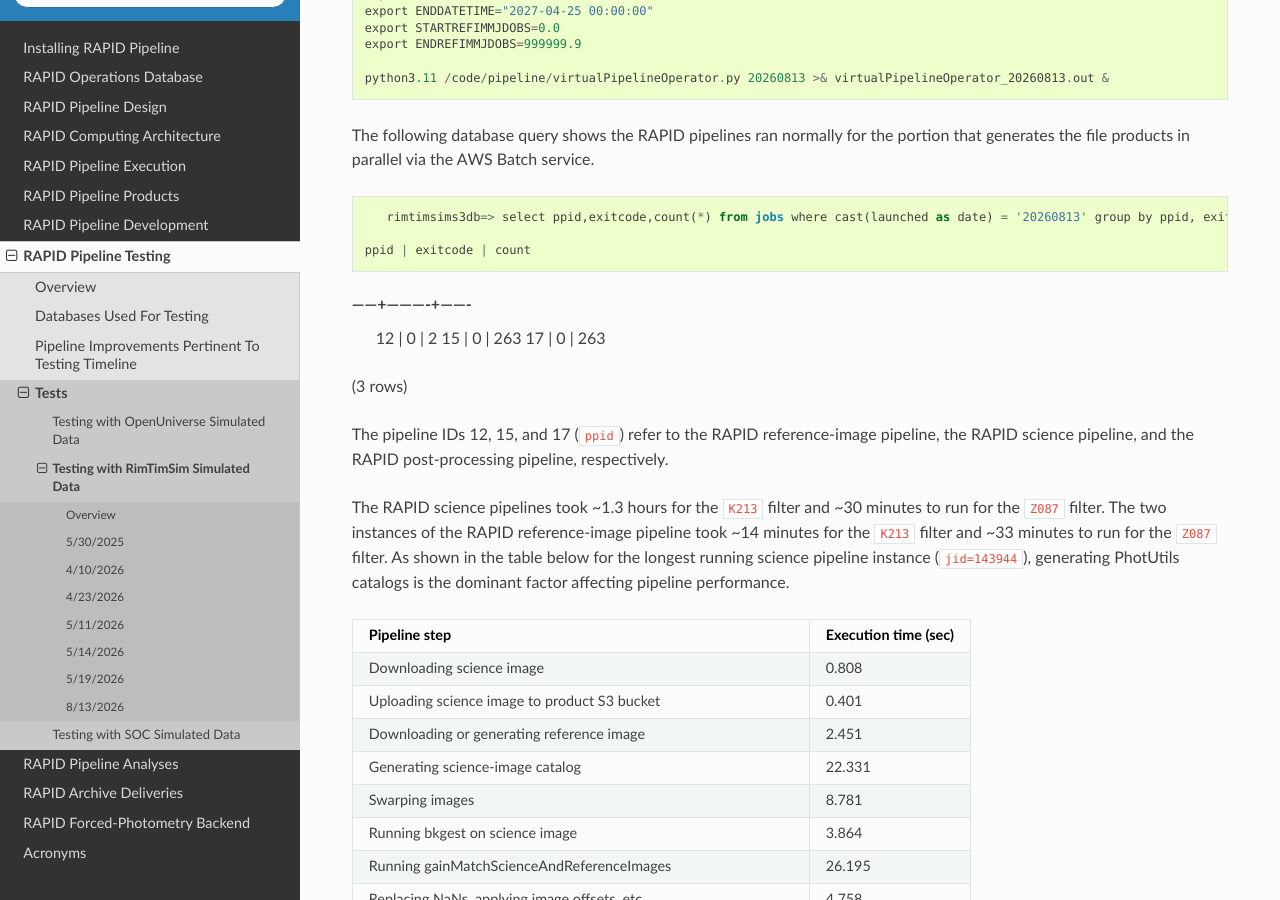
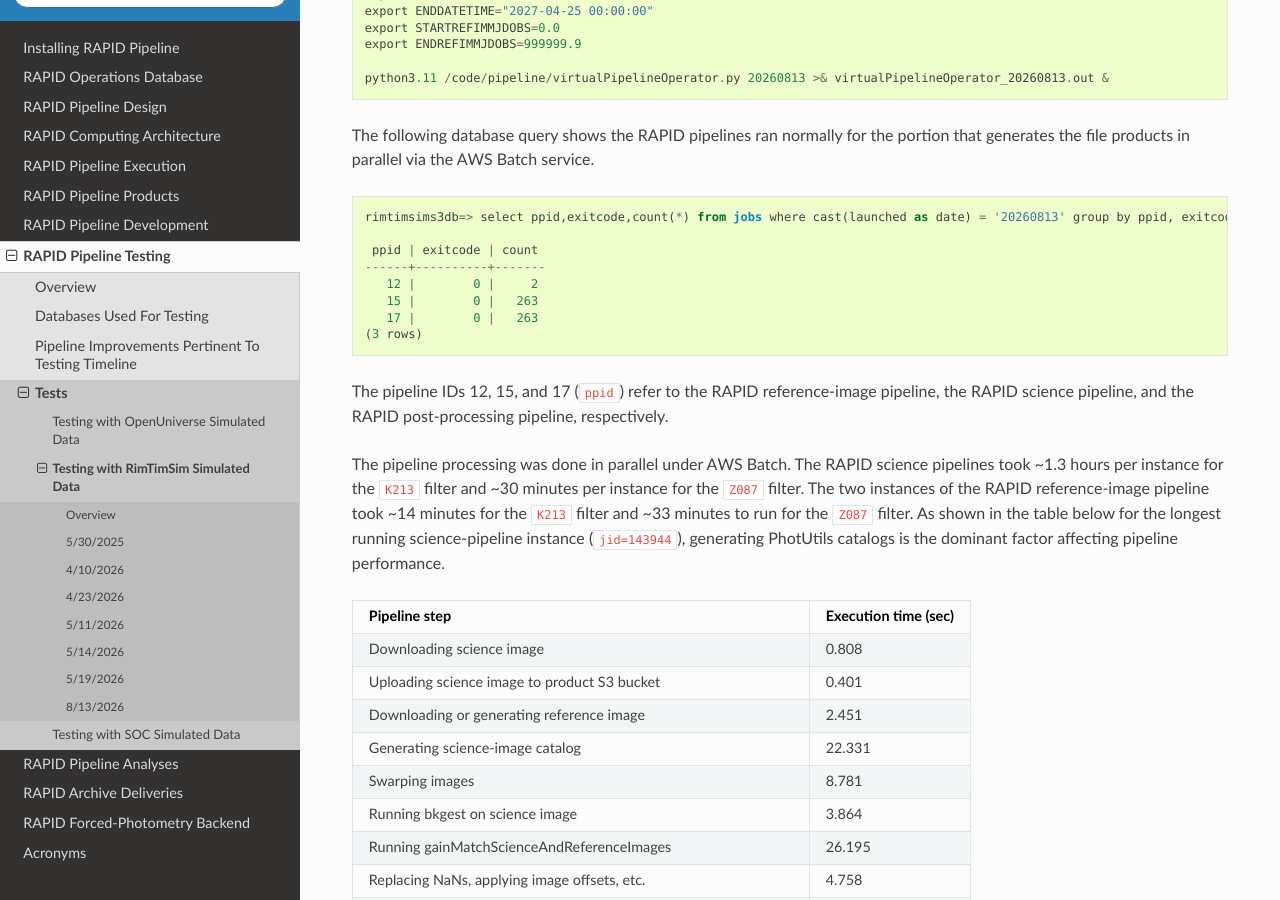
Before and after one commit to Caltech-IPAC/rapid, a Sphinx documentation site: the page built from docs/source/dev/rimtimsim_tests.rst, in a window 1280 px wide and 900 px high, scrolled down 12222 px. Built offline with Sphinx 7.4.7 and the Read the Docs theme 3.1.0, drawn with Linux system fonts in a browser that asks for light colours; the version number could not be read and is left out.

Commit message:
Fixed a formatting issue (forgot to indent query results), and did some wordsmithing.

```diff
--- a/docs/source/dev/rimtimsim_tests.rst
+++ b/docs/source/dev/rimtimsim_tests.rst
@@ -550,22 +550,23 @@ generates the file products in parallel via the AWS Batch service.
 
     rimtimsims3db=> select ppid,exitcode,count(*) from jobs where cast(launched as date) = '20260813' group by ppid, exitcode order by ppid, exitcode;
 
- ppid | exitcode | count
-------+----------+-------
-   12 |        0 |     2
-   15 |        0 |   263
-   17 |        0 |   263
-(3 rows)
+     ppid | exitcode | count
+    ------+----------+-------
+       12 |        0 |     2
+       15 |        0 |   263
+       17 |        0 |   263
+    (3 rows)
 
 The pipeline IDs 12, 15, and 17 (``ppid``) refer to the RAPID reference-image pipeline,
 the RAPID science pipeline, and the RAPID post-processing pipeline, respectively.
 
-The RAPID science pipelines took ~1.3 hours for the ``K213`` filter and
-~30 minutes to run for the ``Z087`` filter.
+The pipeline processing was done in parallel under AWS Batch.
+The RAPID science pipelines took ~1.3 hours per instance for the ``K213`` filter and
+~30 minutes per instance for the ``Z087`` filter.
 The two instances of the RAPID reference-image pipeline took
 ~14 minutes for the ``K213`` filter and
 ~33 minutes to run for the ``Z087`` filter.
-As shown in the table below for the longest running science pipeline instance (``jid=143944``),
+As shown in the table below for the longest running science-pipeline instance (``jid=143944``),
 generating PhotUtils catalogs is the dominant factor affecting pipeline performance.
 
 =================================================================  =====================
```
